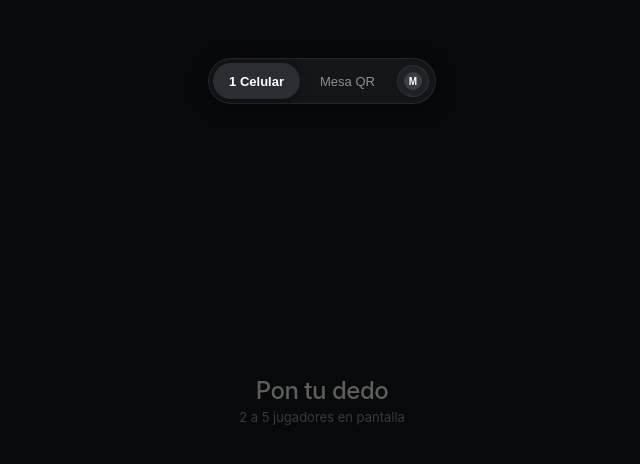
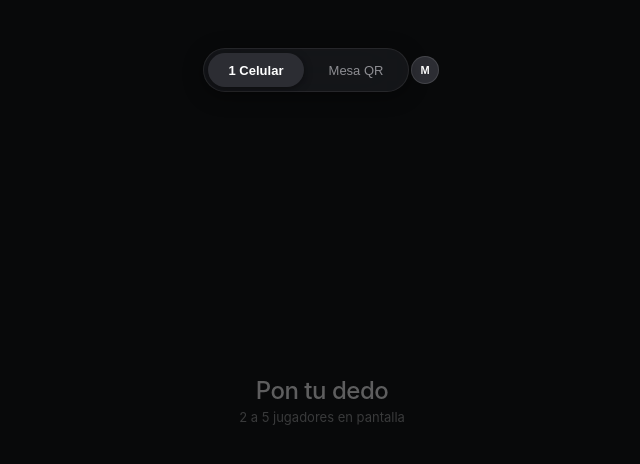
Before and after one commit to Marco-H-B/who_pays, a plain HTML site: page web/index.html in a window 1280 px wide. Shown: the whole page, without its empty margins (318-958 px from the left). Drawn offline with Linux system fonts and the light colour scheme.

Commit message:
FEAT(ui): unificar tamano de botones, elevar barra superior y limpiar avatar de doble circulo

```diff
--- a/web/index.html
+++ b/web/index.html
@@ -43,7 +43,7 @@
             /* Barra Superior centrada debajo de la Isla Dinámica (iPhone 15 / Apple HIG) */
             #header-container {
                 position: absolute;
-                top: max(calc(env(safe-area-inset-top) + 14px), 58px);
+                top: max(calc(env(safe-area-inset-top) + 6px), 48px);
                 left: 0;
                 width: 100%;
                 display: flex;
@@ -70,16 +70,19 @@
                 background: transparent;
                 border: none;
                 color: #8e8e93;
-                padding: 7px 16px;
+                width: 96px;
+                height: 34px;
+                padding: 0;
                 font-size: 13px;
                 font-weight: 500;
-                border-radius: 18px;
+                border-radius: 17px;
                 cursor: pointer;
                 transition: all 0.2s cubic-bezier(0.16, 1, 0.3, 1);
-                min-height: 36px;
                 display: inline-flex;
                 align-items: center;
                 justify-content: center;
+                text-align: center;
+                box-sizing: border-box;
             }
             .mode-btn.active {
                 background: #2c2d33;
@@ -93,12 +96,10 @@
                 outline-offset: 2px;
             }
 
+            /* Botón de perfil con círculo único (sin borde exterior redundante) */
             #auth-btn {
-                background: rgba(255, 255, 255, 0.06);
-                border: 1px solid rgba(255, 255, 255, 0.06);
-                border-radius: 50%;
-                width: 32px;
-                height: 32px;
+                background: transparent;
+                border: none;
                 padding: 0;
                 margin-left: 2px;
                 margin-right: 2px;
@@ -107,26 +108,29 @@
                 justify-content: center;
                 pointer-events: auto;
                 cursor: pointer;
-                transition: all 0.2s ease;
-            }
-            #auth-btn:hover {
-                background: rgba(255, 255, 255, 0.12);
+                transition: transform 0.15s ease;
             }
             #auth-btn:active {
                 transform: scale(0.92);
             }
             .auth-avatar-mini {
-                width: 18px;
-                height: 18px;
+                width: 28px;
+                height: 28px;
                 border-radius: 50%;
-                background: #3a3d45;
-                color: #fff;
-                font-size: 10px;
+                background: #2c2d33;
+                border: 1px solid rgba(255, 255, 255, 0.12);
+                color: #ffffff;
+                font-size: 11px;
                 font-weight: 700;
                 display: flex;
                 align-items: center;
                 justify-content: center;
                 overflow: hidden;
+                transition: background 0.2s ease, border-color 0.2s ease;
+            }
+            #auth-btn:hover .auth-avatar-mini {
+                background: #3a3d45;
+                border-color: rgba(255, 255, 255, 0.25);
             }
             .auth-avatar-mini img {
                 width: 100%;
@@ -558,10 +562,12 @@
             <div id="top-bar" role="tablist" aria-label="Selector de modo de juego y perfil">
                 <button id="btn-mode-local" class="mode-btn active" role="tab" aria-selected="true" onclick="switchMode('local')">1 Celular</button>
                 <button id="btn-mode-qr" class="mode-btn" role="tab" aria-selected="false" onclick="switchMode('qr')">Mesa QR</button>
-                <button id="auth-btn" role="button" aria-label="Perfil y autenticación de usuario" title="Perfil y cuenta" onclick="openAuthModal()">
-                    <div id="user-avatar-mini" class="auth-avatar-mini">M</div>
-                </button>
             </div>
+            <button id="auth-btn" role="button" aria-label="Perfil y autenticación de usuario" title="Perfil y cuenta" onclick="openAuthModal()">
+                <div id="user-avatar-mini" class="auth-avatar-mini">
+                    M
+                </div>
+            </button>
         </div>
 
         <div id="hint">
```
